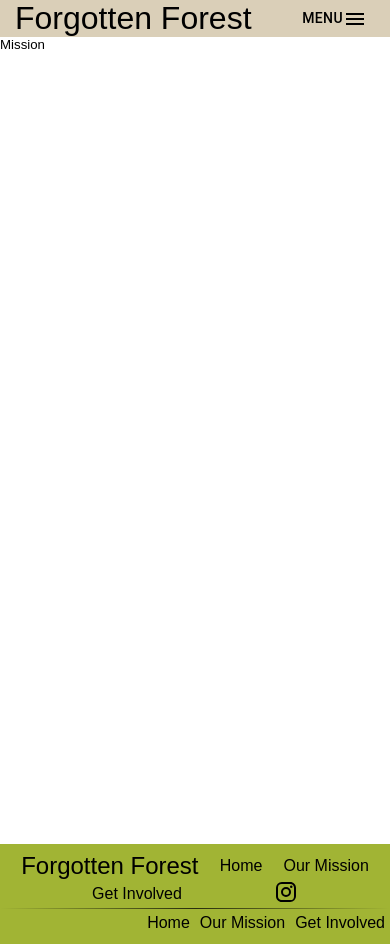
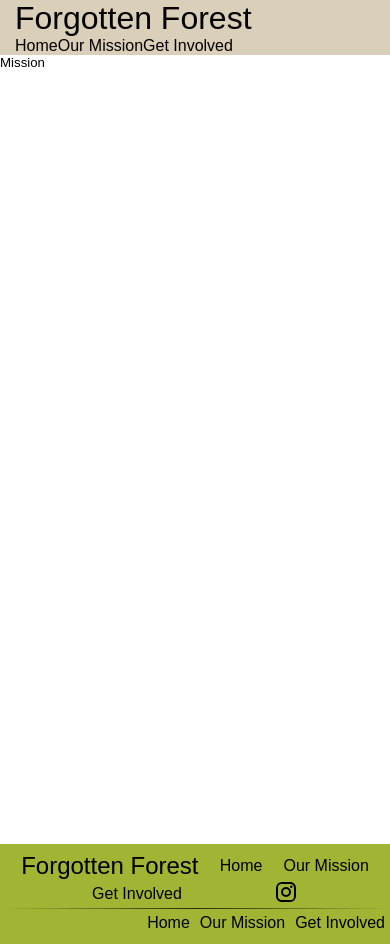
Before and after one commit to catalinuh/forgotten-forest, a React (Create React App) app: page /mission in a window 390 px wide. Built offline with nearby package versions, Linux system fonts and the light colour scheme; a web font is replaced by a local one.

Commit message:
styling and conditional rendering of different types of menus

```diff
--- a/src/App.tsx
+++ b/src/App.tsx
@@ -8,8 +8,8 @@ import './App.scss'
 const App = () => {
     return (
         <Router>
-            <div className="App">
-                <header className="App-header">
+            <div className="app">
+                <header className="app__header">
                     <Header />
                 </header>
                 <Routes>
--- a/src/app/layout/header/header.scss
+++ b/src/app/layout/header/header.scss
@@ -6,6 +6,13 @@
     flex-flow: row wrap;
     justify-content: space-between;
     align-items: center;
+
+    a:link,
+    a:visited,
+    a:active {
+        text-decoration: none;
+        color: #000000;
+    }
 
     &__menu {
         display: flex;
@@ -17,16 +24,14 @@
             color: #000000;
         }
 
+        &--regular {
+            display: flex;
+            justify-content: center;
+        }
+
         &--drawer {
             p {
                 padding: 20px;
-            }
-
-            a:link,
-            a:visited,
-            a:active {
-                text-decoration: none;
-                color: #000000;
             }
 
             a:hover {
--- a/src/app/layout/header/header.tsx
+++ b/src/app/layout/header/header.tsx
@@ -1,16 +1,32 @@
-import { useState } from 'react'
-import { Link } from 'react-router-dom'
+import { useEffect, useState } from 'react'
+import { Link, useLocation } from 'react-router-dom'
 import { Button, SwipeableDrawer } from '@mui/material'
 import MenuIcon from '@mui/icons-material/Menu'
 
 import './header.scss'
 
 const Header = () => {
+    let location = useLocation()
+
     const [isOpen, setIsOpen] = useState<boolean>(false)
+    const [currentPage, setCurrentPage] = useState<string>('')
+
+    const isMobile = false
+
+    useEffect(() => {
+        if (location?.pathname) {
+            setCurrentPage(location.pathname)
+        }
+    }, [location])
+
     return (
         <div className="header">
+            <Link to="/">
                 <h1>Forgotten Forest</h1>
+            </Link>
             <div className="header__menu">
+                {currentPage === '/' ? (
+                    <>
                         <Button onClick={() => setIsOpen(true)}>
                             Menu
                             <MenuIcon />
@@ -21,7 +37,10 @@ const Header = () => {
                             onClose={() => setIsOpen(false)}
                             onOpen={() => setIsOpen(true)}
                         >
-                    <div className="header__menu--drawer">
+                            <div
+                                className="header__menu--drawer"
+                                onClick={() => setIsOpen(false)}
+                            >
                                 <Link to="/">
                                     <p>Home</p>
                                 </Link>
@@ -33,6 +52,20 @@ const Header = () => {
                                 </Link>
                             </div>
                         </SwipeableDrawer>
+                    </>
+                ) : (
+                    <div className="header__menu--regular">
+                        <Link to="/">
+                            <p>Home</p>
+                        </Link>
+                        <Link to="/mission">
+                            <p>Our Mission</p>
+                        </Link>
+                        <Link to="/get-involved">
+                            <p>Get Involved</p>
+                        </Link>
+                    </div>
+                )}
             </div>
         </div>
     )
--- a/src/app/pages/home/home.scss
+++ b/src/app/pages/home/home.scss
@@ -12,8 +12,8 @@
     &__card {
         display: flex;
         flex-flow: row nowrap;
-        padding-top: 15px;
-        padding-bottom: 15px;
+        // margin-top: 15px;
+        // margin-bottom: 15px;
         &--text {
             padding-left: 15px;
             padding-right: 15px;
```
Lines whose indentation alone changed are shown as unchanged.
